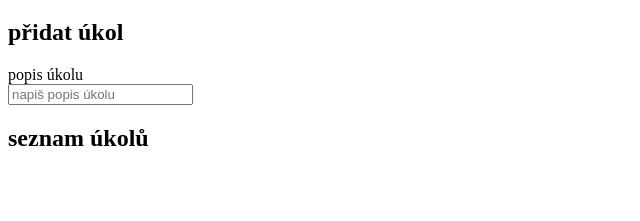
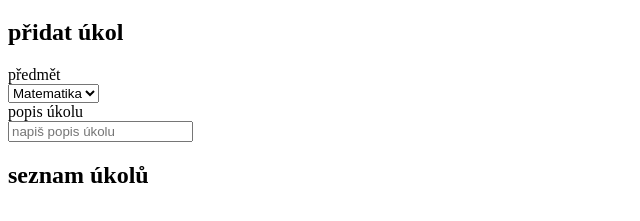
Before and after one commit to vojtechjavorek16-source/code, a plain HTML site: page index.html in a window 1280 px wide. Shown: the part 95-316 px from the top of the page, without its empty margins (0-640 px from the left). Drawn offline with Linux system fonts and the light colour scheme.

Commit message:
Add subject selection to task form

```diff
--- a/index.html
+++ b/index.html
@@ -14,6 +14,15 @@
         <h2>přidat úkol</h2>
         <form>
             <div>
+                <label>předmět</label></br>
+                <select>
+                    <option value="MAT">Matematika</option>
+                    <option value="AJ">anglictina</option>
+                    <option value="CJ">čeština</option>
+                    <option value="FYZ">Fyzika</option>
+                </select>
+            </div>
+            <div>
                 <label>popis úkolu</label></br>
                 <input type="text" required maxlenght="140"
                     placeholder="napiš popis úkolu">
```
